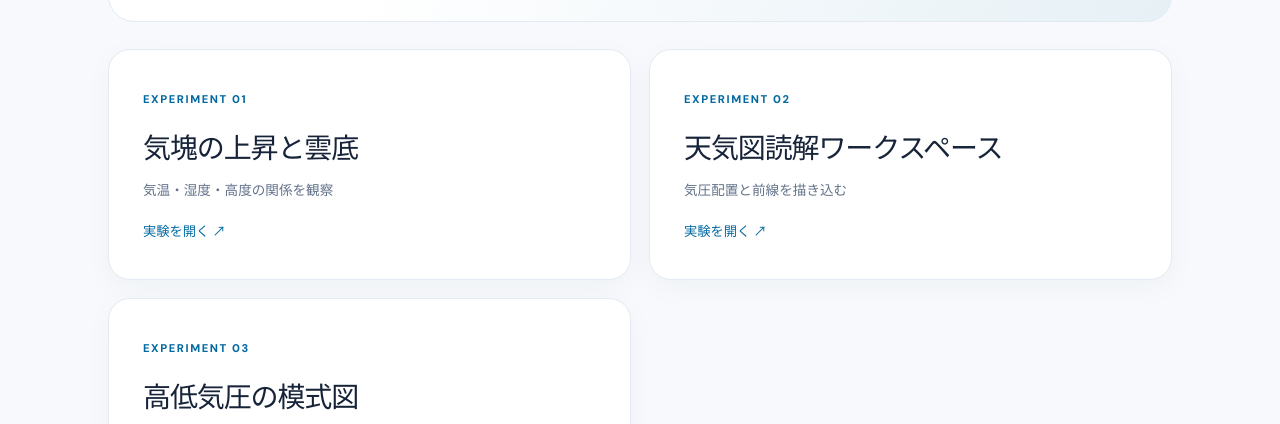
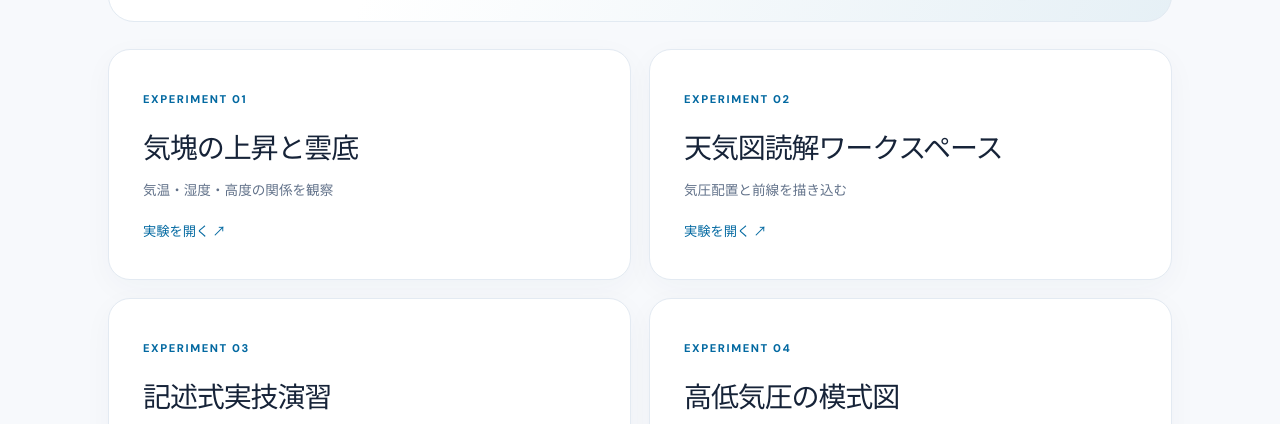
Before and after one commit to momoziro-joichi/ai-site-network, an Astro site: page /lab in a window 1280 px wide. Shown: the part 374-798 px from the top of the page. Built offline with nearby package versions, Linux system fonts and the light colour scheme; Astro itself is replaced by a stand-in of ours.

Commit message:
Integrate advanced domain tools into learning paths and navigation

```diff
--- a/src/pages/lab.astro
+++ b/src/pages/lab.astro
@@ -3,7 +3,7 @@ import Base from '../layouts/Base.astro';
 import PageIntro from '../components/PageIntro.astro';
 import {curricula} from '../config/curricula.mjs';
 const key=process.env.SITE_KEY||'weather',data=curricula[key],base=import.meta.env.BASE_URL.replace(/\/$/,'');
-const experiments={weather:[['気塊の上昇と雲底','/simulator/','気温・湿度・高度の関係を観察'],['天気図読解ワークスペース','/chart-studio/','気圧配置と前線を描き込む'],['高低気圧の模式図','/weather-map/','気圧差と等圧線の関係を試す']],math:[['二次関数の可視化','/math-visualizer/','係数と放物線の関係を確認'],['二次方程式の解','/tool/','判別式と解を計算']],rail:[['速度・時間グラフ','/rail-performance/','加減速を視覚的に比較'],['駅間走行時間','/tool/','停車時間を含むモデルを試算']],english:[['接客英語トレーナー','/english-practice/','12のフレーズを繰り返し練習'],['袋の確認クイズ','/tool/','接客の基本表現を確認']],tools:[['文章チェック','/text-workbench/','入力しながら文字数を計測'],['文字数カウンター','/tool/','バイト数・行数を確認']]};
+const experiments={weather:[['気塊の上昇と雲底','/simulator/','気温・湿度・高度の関係を観察'],['天気図読解ワークスペース','/chart-studio/','気圧配置と前線を描き込む'],['記述式実技演習','/written-practice/','架空の資料を読み取り記述する'],['高低気圧の模式図','/weather-map/','気圧差と等圧線の関係を試す']],math:[['二次関数の可視化','/math-visualizer/','係数と放物線の関係を確認'],['行列・線形変換','/linear-algebra/','行列式と格子の変形を観察'],['二次方程式の解','/tool/','判別式と解を計算']],rail:[['速度・時間グラフ','/rail-performance/','加減速を視覚的に比較'],['時刻表モデル','/rail-timetable/','駅間距離と停車時分を積算'],['駅間走行時間','/tool/','停車時間を含むモデルを試算']],english:[['接客英語トレーナー','/english-practice/','12のフレーズを繰り返し練習'],['状況別判断演習','/english-scenarios/','適切な接客表現を選ぶ'],['袋の確認クイズ','/tool/','接客の基本表現を確認']],tools:[['文章チェック','/text-workbench/','入力しながら文字数を計測'],['理工系単位換算','/unit-converter/','温度・速度・圧力・長さを換算'],['文字数カウンター','/tool/','バイト数・行数を確認']]};
 ---
 <Base title="実験室"><PageIntro eyebrow="INTERACTIVE LAB" title="実験室" description={data.description} number="◎"/><div class="experiments">{experiments[key].map(([title,path,description],i)=><a class="panel experiment" href={base+path}><span>EXPERIMENT {String(i+1).padStart(2,'0')}</span><h2>{title}</h2><p>{description}</p><strong>実験を開く ↗</strong></a>)}</div></Base>
 <style>.experiments{display:grid;grid-template-columns:repeat(2,minmax(0,1fr));gap:18px}.experiment{margin:0;min-height:230px;text-decoration:none;transition:transform .2s}.experiment:hover{transform:translateY(-4px)}.experiment span{color:var(--accent);font-size:.7rem;font-weight:800;letter-spacing:.14em}.experiment h2{margin:18px 0 10px}.experiment p{font-size:.85rem;color:var(--muted);line-height:1.9}.experiment strong{font-size:.83rem;color:var(--accent)}@media(max-width:700px){.experiments{grid-template-columns:1fr}}</style>
```
